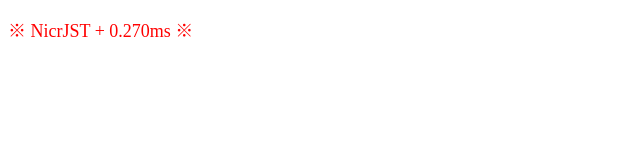
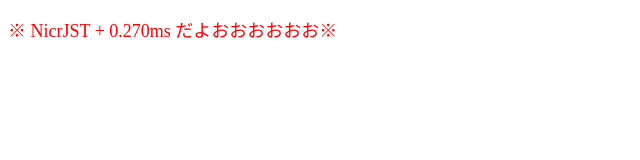
Before and after one commit to shimamura-55/Clock-plus0.3s, a plain HTML site: page index.html in a window 1280 px wide. Shown: the whole page, without its empty margins (0-640 px from the left). Drawn offline with Linux system fonts and the light colour scheme; no server answers.

Commit message:
Update index.html

```diff
--- a/index.html
+++ b/index.html
@@ -20,7 +20,7 @@
 <body>
             <p>
         <font size="4" color="#ff0000">
-            ※ NicrJST + 0.270ms ※
+            ※ NicrJST + 0.270ms だよおおおおおお※
         </font>
     </p>
     <div id="clock">
```
